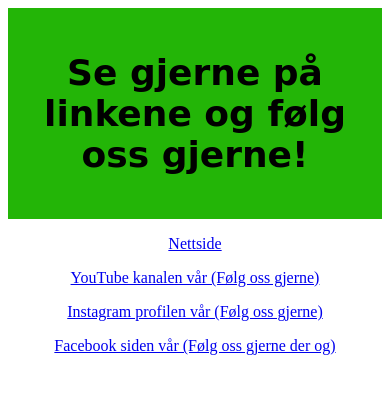
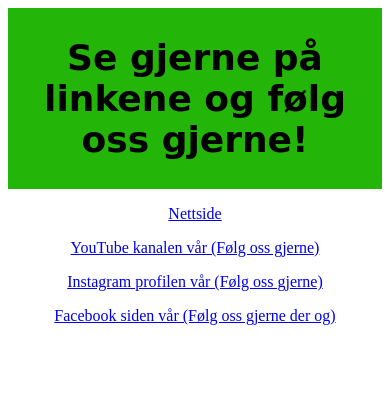
Before and after one commit to lvl1101/Linkside-elvebakk-gaard, a plain HTML site: page index.html in a window 390 px wide. Drawn offline with Linux system fonts and the light colour scheme.

Commit message:
Add files via upload

```diff
--- a/linkside.css
+++ b/linkside.css
@@ -9,3 +9,9 @@
 .linkstil{
     text-align: center;
 }
+
+@media (max-width: 600px) {
+    .header{
+        padding: 5px;
+    }
+}
```
